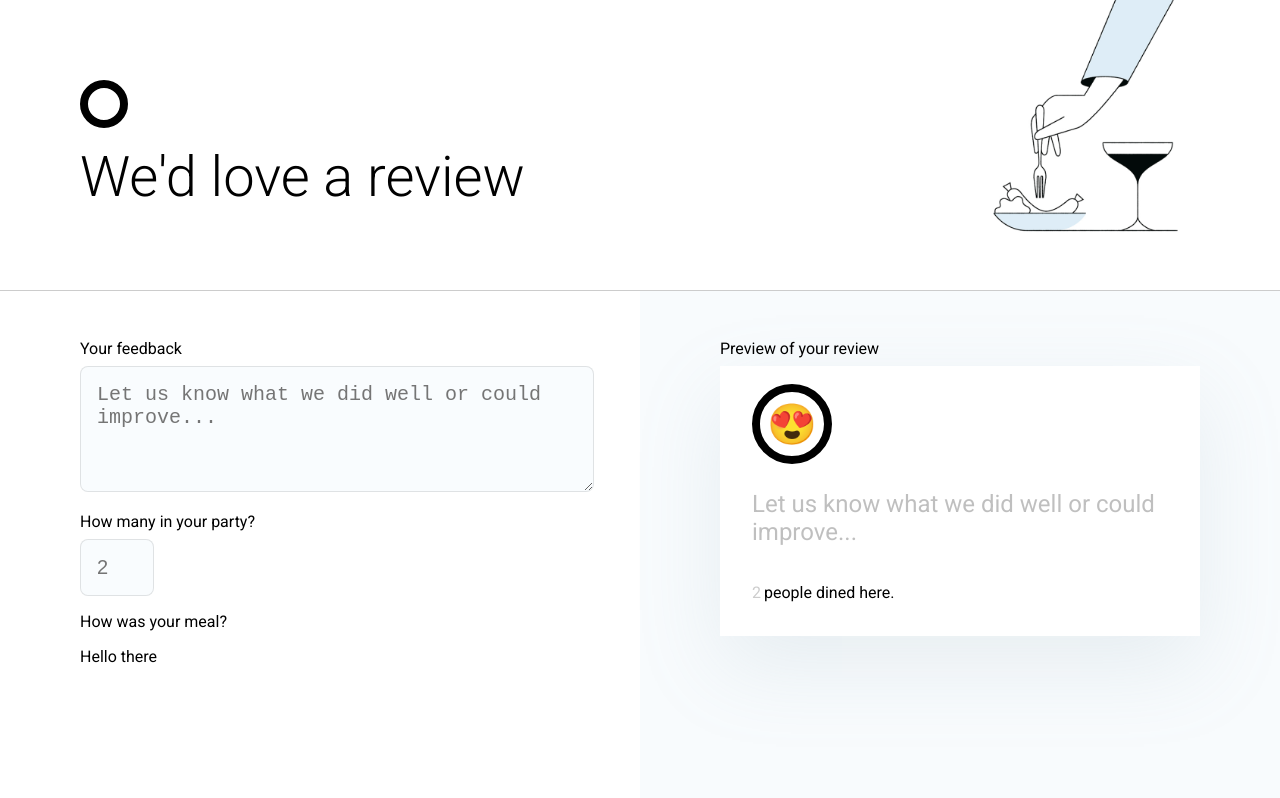
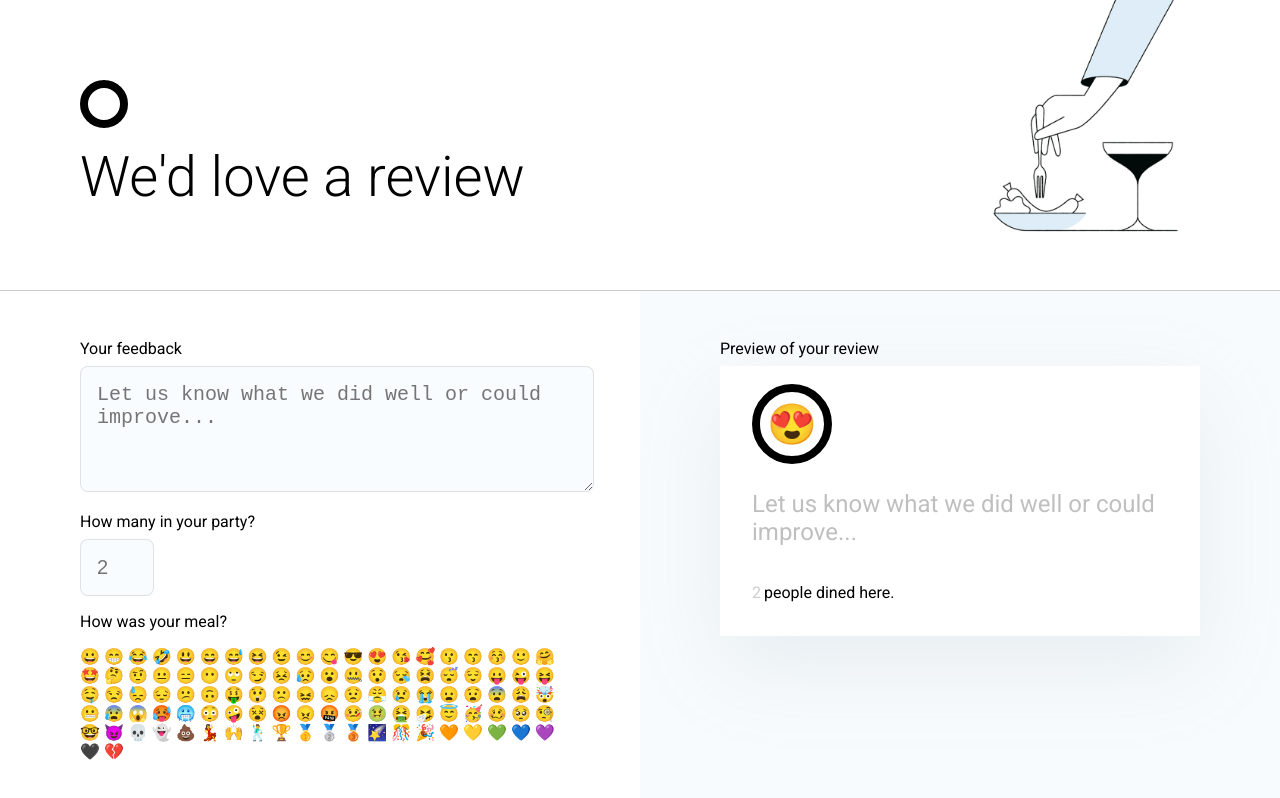
Before and after one commit to rebeccalambert/review_coding-challenge, a React (Create React App) app: page / in a window 1280 px wide. Shown: the top 798 px of the page. Built offline with nearby package versions, Linux system fonts and the light colour scheme.

Commit message:
Collect emoji icons

```diff
--- a/src/Emojis.js
+++ b/src/Emojis.js
@@ -3,8 +3,10 @@ import "./Emojis.css";
 
 function Emojis() {
 
+    let icons = "😀 😁 😂 🤣 😃 😄 😅 😆 😉 😊 😋 😎 😍 😘 🥰 😗 😙 😚 🙂 🤗 🤩 🤔 🤨 😐 😑 😶 🙄 😏 😣 😥 😮 🤐 😯 😪 😫 😴 😌 😛 😜 😝 🤤 😒 😓 😔 😕 🙃 🤑 😲 🙁 😖 😞 😟 😤 😢 😭 😦 😧 😨 😩 🤯 😬 😰 😱 🥵 🥶 😳 🤪 😵 😡 😠 🤬 🤒 🤢 🤮 🤧 😇 🥳 🥴 🥺 🧐 🤓 😈 💀 👻 💩 💃 🙌 🕺 🏆 🥇 🥈 🥉 🌠 🎊 🎉 🧡 💛 💚 💙 💜 🖤 💔"
+
     return (
-        <p>Hello there </p>
+        <p>{icons}</p>
     );
 }
 
```
